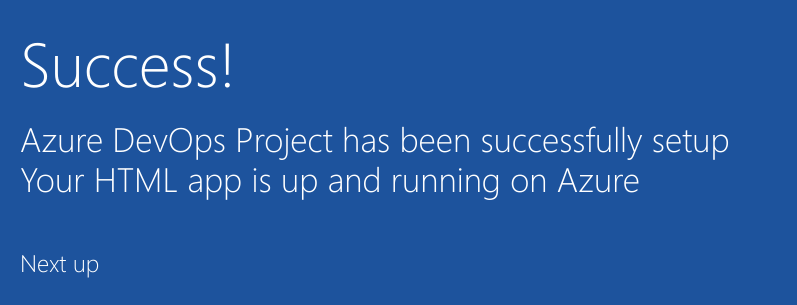
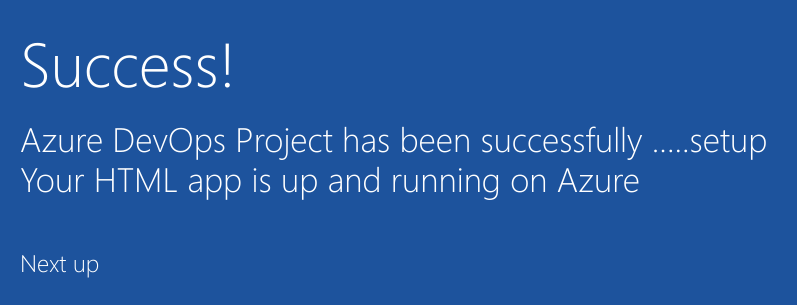
Before and after one commit to RaviDevaki/Edureka_Git_1, a plain HTML site: page sample-project/index.html in a window 1280 px wide. Shown: the part 352-657 px from the top of the page, 205-1002 px from the left. Drawn offline with Linux system fonts and the light colour scheme.

Commit message:
push to branch-2

```diff
--- a/sample-project/index.html
+++ b/sample-project/index.html
@@ -19,7 +19,7 @@
         </div>
             <div class="content-body">
                 <div class="success-text">Success!</div>
-                <div class="description line-1"> Azure DevOps Project has been successfully setup</div>
+                <div class="description line-1"> Azure DevOps Project has been successfully .....setup</div>
                 <div class="description line-2"> Your HTML app is up and running on Azure</div>
                 <div class="next-steps-container">
                     <div class="next-steps-header">Next up</div>
```
